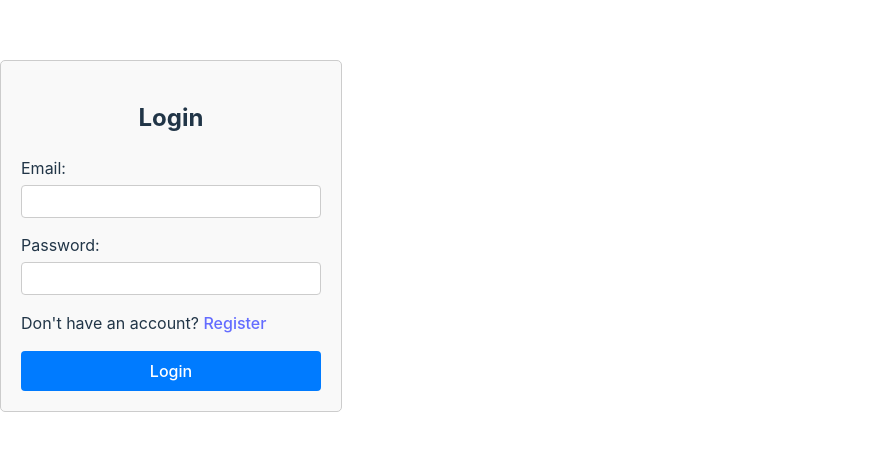
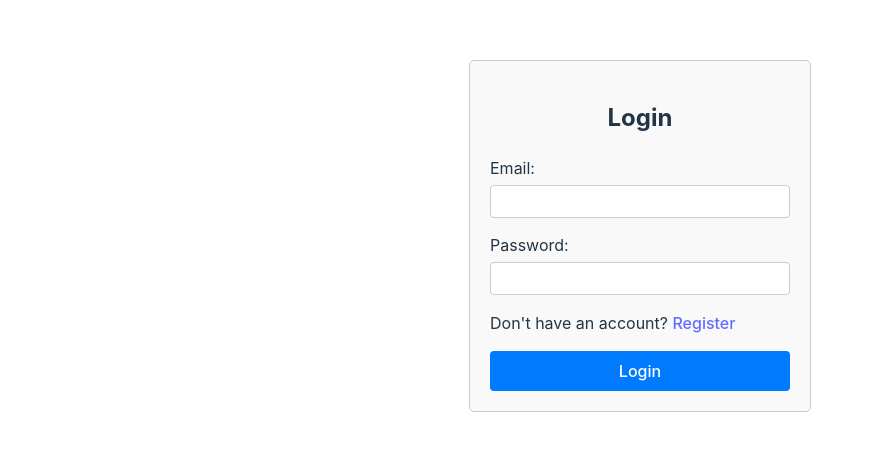
Before and after one commit to zlendo1/mockup-design-app-frontend, a React (Vite) app: page / in a window 1280 px wide. Shown: the part 164-614 px from the top of the page, without its empty margins (0-874 px from the left). Built offline with nearby package versions, Linux system fonts and the light colour scheme.

Commit message:
fixed root element margin v2

```diff
--- a/src/index.css
+++ b/src/index.css
@@ -13,7 +13,7 @@
     -moz-osx-font-smoothing: grayscale;
 }
 
-root {
+#root {
     margin: auto;
 }
 
```
